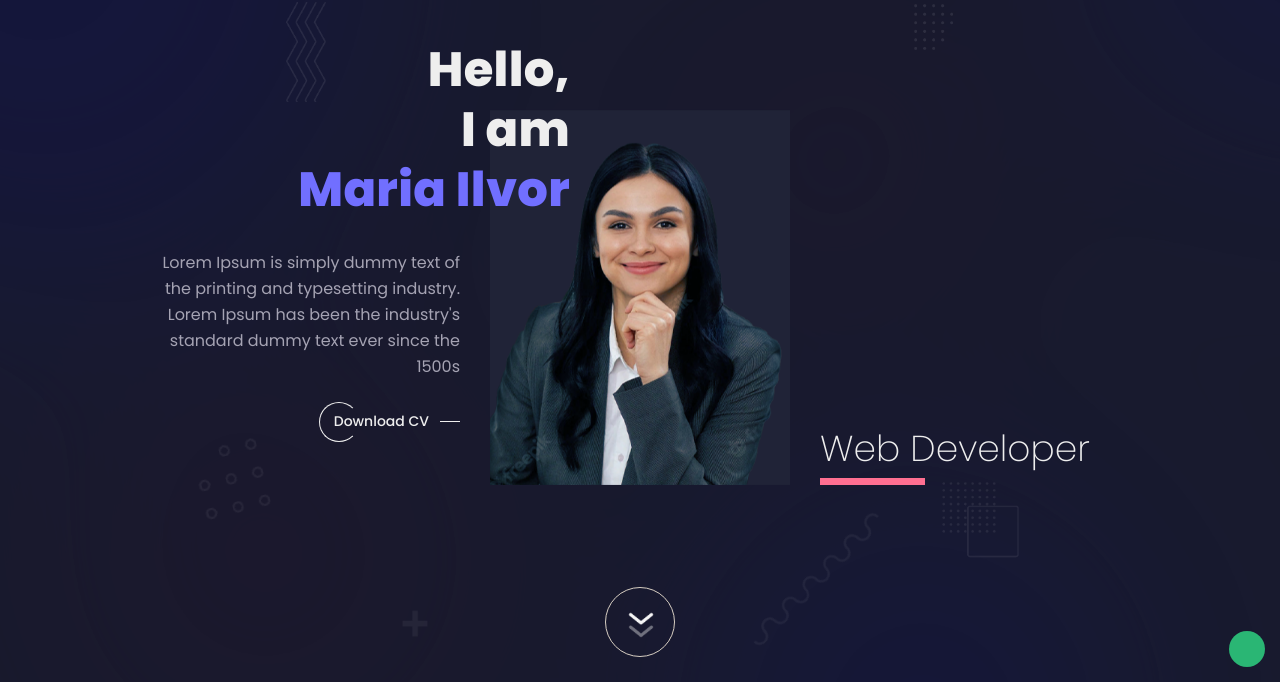
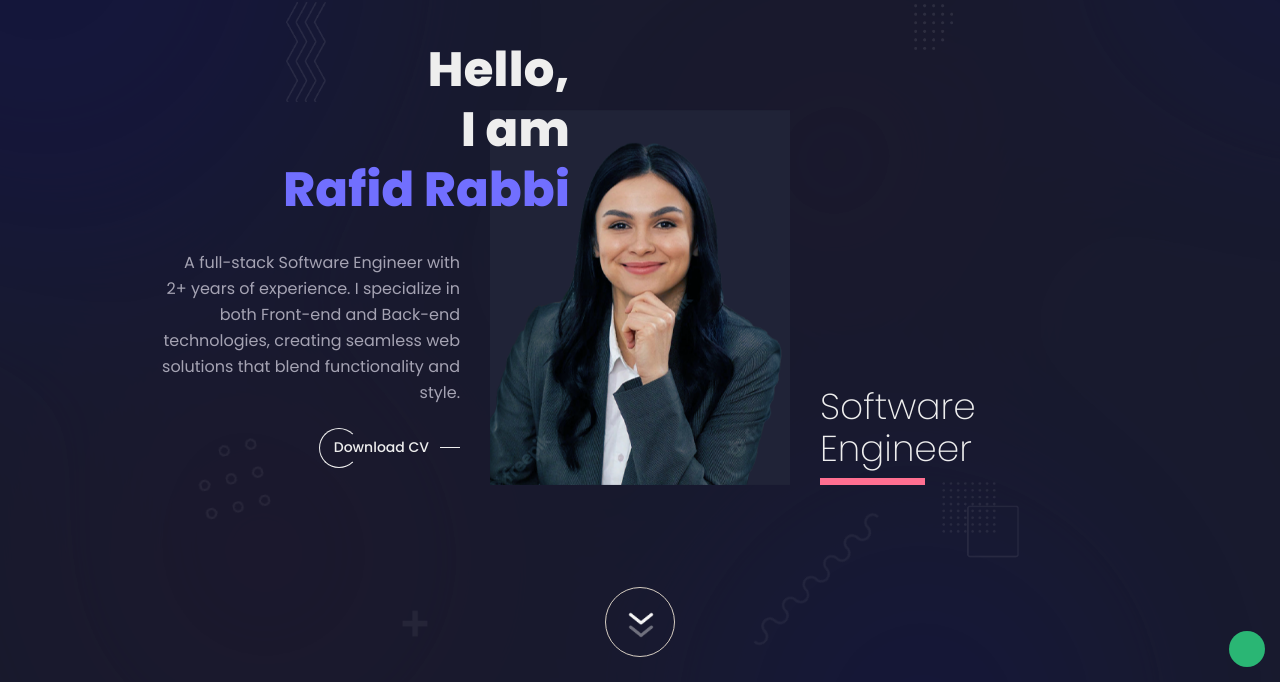
Before and after one commit to ToxicPlatypus/2024_Updated_Portfolio, a plain HTML site: page dark.html in a window 1280 px wide. Shown: the part 118-800 px from the top of the page. Drawn offline with Linux system fonts and the light colour scheme.

Commit message:
about and home

```diff
--- a/dark.html
+++ b/dark.html
@@ -1,21 +1,12 @@
-<!--=========================================================
-Item Name: Masterly - Personal Portfolio One Page HTML Template.
-Author: ashishmaraviya
-Version: 2
-Copyright 2023
-Author URI: https://themeforest.net/user/ashishmaraviya
-============================================================-->
 <!DOCTYPE html>
 <html lang="en">
 
-
-<!-- Mirrored from maraviyainfotech.com/projects/masterly/demo-4/dark.html by HTTrack Website Copier/3.x [XR&CO'2014], Sat, 06 Apr 2024 16:18:35 GMT -->
 <head>
     <meta charset="UTF-8">
     <meta http-equiv="x-ua-compatible" content="ie=edge">
     <meta name="viewport" content="width=device-width, initial-scale=1.0, minimum-scale=1.0">
 
-    <title>Masterly - Personal Portfolio One Page HTML Template</title>
+    <title>Rafid Rabbi Personal Portfolio One Page HTML Template</title>
     <meta name="keywords"
         content="personal portfolio, cv, resume, agency, bootstrap, clean, cv, designer, developer, freelancer, modern, one page portfolio, onepage, personal portfolio, responsive, resume, vcard">
     <meta name="description" content="Unique Personal Portfolio HTML Template">
@@ -86,7 +77,7 @@ Author URI: https://themeforest.net/user/ashishmaraviya
                     <a class="nav-link ms-nav" href="#portfolio">Portfolio</a>
                 </li>
                 <li class="nav-item">
-                    <a class="nav-link ms-nav" href="#news">News</a>
+                    <a class="nav-link ms-nav" href="#news">Blog</a>
                 </li>
                 <li class="nav-item">
                     <a class="nav-link ms-nav" href="#contact">Contacts</a>
@@ -109,12 +100,10 @@ Author URI: https://themeforest.net/user/ashishmaraviya
                 <div class="hero-item static">
                     <div class="ms-hero-detail">
                         <h2 class="ms-hero-title title-right-overflow"><span>Hello, <br> I am<br> <span
-                                    class="name">&nbsp; Maria Ilvor</span></span>
+                                    class="name">&nbsp; Rafid Rabbi</span></span>
                         </h2>
-                        <p class="ms-hero-detail">Lorem Ipsum is simply
-                            dummy text of the printing and typesetting industry. Lorem Ipsum has been the industry's
-                            standard dummy text ever since the 1500s</p>
-                        <a href="#" class="ms-learn-more-right">
+                        <p class="ms-hero-detail">A full-stack Software Engineer with 2+ years of experience. I specialize in both Front-end and Back-end technologies, creating seamless web solutions that blend functionality and style.</p>
+                        <a href="https://drive.google.com/file/d/1P2qiliCPpoVbA1U5rakrOr4VmHl1MH6t/view?usp=sharing" class="ms-learn-more-right" target="_blank">
                             <span class="text">Download CV</span>
                         </a>
                     </div>
@@ -124,7 +113,7 @@ Author URI: https://themeforest.net/user/ashishmaraviya
                         </div>
                     </div>
                     <div class="ms-hero-name">
-                        <h3><span>Web Developer</span></h3>
+                        <h3><span>Software Engineer</span></h3>
                     </div>
                 </div>
                 <div class="art"></div>
```
Also changed, not shown: index.html (+1 -10 lines).
